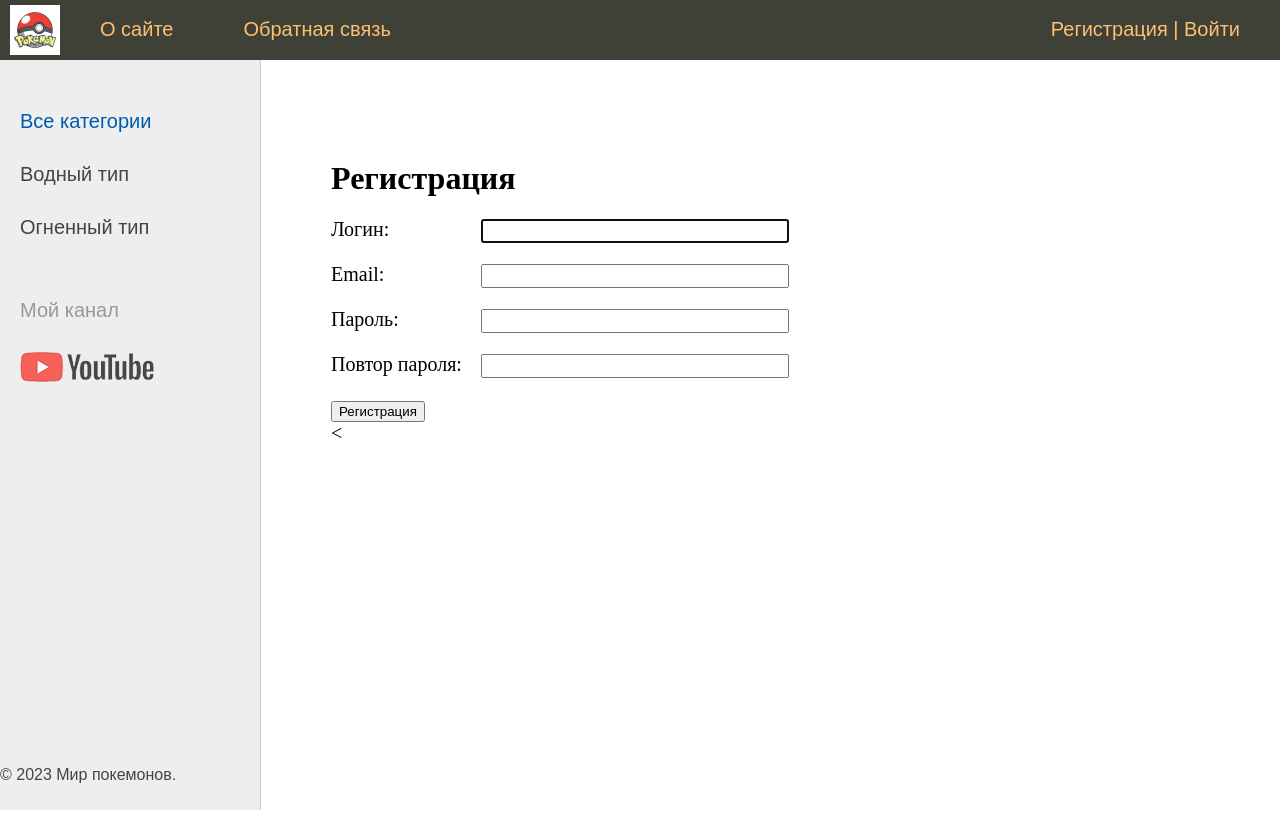
After one commit to JonyMalikov/Pokemon_World, a Django app: page /register/ in a window 1280 px wide. The commit adds this page. Run offline with Django 4.2, Linux system fonts and the light colour scheme; data comes from the database, SQL or seed files in the repository; both versions use the stored data as it was after the commit.

Commit message:
добавление функции регимтрации пользователя

```diff
--- a/pokemon/forms.py
+++ b/pokemon/forms.py
@@ -1,4 +1,6 @@
 from django import forms
+from django.contrib.auth.forms import UserCreationForm
+from django.contrib.auth.models import User
 from django.core.exceptions import ValidationError
 
 from .models import *
@@ -23,3 +25,14 @@ class AddPostForm(forms.ModelForm):
             'title': forms.TextInput(attrs={'class': 'form-input'}),
             'content': forms.Textarea(attrs={'cols': 60, 'rows': 10}),
         }
+
+
+class RegisterUserForm(UserCreationForm):
+    username = forms.CharField(label='Логин', widget=forms.TextInput(attrs={'class': 'form-input'}))
+    password1 = forms.CharField(label='Пароль', widget=forms.PasswordInput(attrs={'class': 'form-input'}))
+    password2 = forms.CharField(label='Повтор пароля', widget=forms.PasswordInput(attrs={'class': 'form-input'}))
+    email = forms.EmailField(label='Email', widget=forms.EmailInput(attrs={'class': 'form-input'}))
+
+    class Meta:
+        model = User
+        fields = ('username', 'email', 'password1', 'password2')
--- a/pokemon/templates/pokemon/base.html
+++ b/pokemon/templates/pokemon/base.html
@@ -20,12 +20,14 @@
             <div class="logo"></div>
           </a></li>
           {% for m in menu %}
-                            {% if not forloop.last %}
             <li><a href="{% url m.url_name %}">{{ m.title }}</a></li>
-                            {% else %}
-                                <li class="last"><a href="{% url m.url_name %}">{{ m.title }}</a></li>
-                            {% endif %}
           {% endfor %}
+          <li class="last">
+            <a href="{% url 'register' %}">Регистрация</a> | <a href="{% url 'login' %}">Войти</a>
+          </li>
+        </ul>
+{#        {% endif %}#}
+{#        {% endfor %}#}
         </ul>
         <div class="clear"></div>
       </div>
--- /dev/null
+++ b/pokemon/templates/pokemon/register.html
@@ -0,0 +1,17 @@
+{% extends 'pokemon/base.html' %}
+
+{% block content %}
+  <h1>{{ title }}</h1>
+
+  <form method="post">
+    {% csrf_token %}
+
+    {% for f in form %}
+      <p><label class="form-label" for="{{ f.id_for_label }}">{{ f.label }}: </label>{{ f }}</p>
+      <div class="form-error">{{ f.errors }}</div>
+    {% endfor %}
+
+    <button type="submit">Регистрация</button>
+  </form>
+
+{% endblock %}
--- a/pokemon/urls.py
+++ b/pokemon/urls.py
@@ -10,6 +10,7 @@ urlpatterns = [
     path('addpage/', AddPage.as_view(), name='add_page'),
     path('contact/', contact, name='contact'),
     path('login/', login, name='login'),
+    path('register/', RegisterUser.as_view(), name='register'),
     path('about/', about, name='about'),
     path('post/<slug:post_slug>/', ShowPost.as_view(), name='post'),
     path('category/<int:cat_id>/', show_category, name='category'),
--- a/pokemon/utils.py
+++ b/pokemon/utils.py
@@ -6,7 +6,7 @@ menu = [
     {'title': "О сайте", 'url_name': 'about'},
     {'title': "Добавить статью", 'url_name': 'add_page'},
     {'title': "Обратная связь", 'url_name': 'contact'},
-    {'title': "Войти", 'url_name': 'login'}
+    # {'title': "Войти", 'url_name': 'login'}
 ]
 
 
--- a/pokemon/views.py
+++ b/pokemon/views.py
@@ -1,3 +1,4 @@
+from django.contrib.auth.forms import UserCreationForm
 from django.core.paginator import Paginator
 from django.http import HttpResponse, HttpResponseNotFound, Http404
 from django.shortcuts import redirect, render, get_object_or_404
@@ -5,7 +6,7 @@ from django.urls import reverse_lazy
 from django.views.generic import ListView, DetailView, CreateView
 from django.contrib.auth.mixins import LoginRequiredMixin
 
-from .forms import AddPostForm
+from .forms import AddPostForm, RegisterUserForm
 from .models import *
 from .utils import *
 
@@ -14,6 +15,7 @@ class PokemonHome(DataMixin, ListView):
     model = Pokemon
     template_name = 'pokemon/index.html'
     context_object_name = 'posts'
+
     # paginate_by = 3
 
     def get_context_data(self, *, object_list=None, **kwargs):
@@ -69,6 +71,17 @@ class ShowPost(DataMixin, DetailView):
         return dict(list(context.items()) + list(c_def.items()))
 
 
+class RegisterUser(DataMixin, CreateView):
+    form_class = RegisterUserForm
+    template_name = 'pokemon/register.html'
+    success_url = reverse_lazy('login')
+
+    def get_context_data(self, *, object_list=None, **kwargs):
+        context = super().get_context_data(**kwargs)
+        c_def = self.get_user_context(title="Регистрация")
+        return dict(list(context.items()) + list(c_def.items()))
+
+
 def contact(request):
     return HttpResponse("Обратная связь")
 
```
Also changed, not shown: db.sqlite3. Lines whose indentation alone changed are shown as unchanged.
